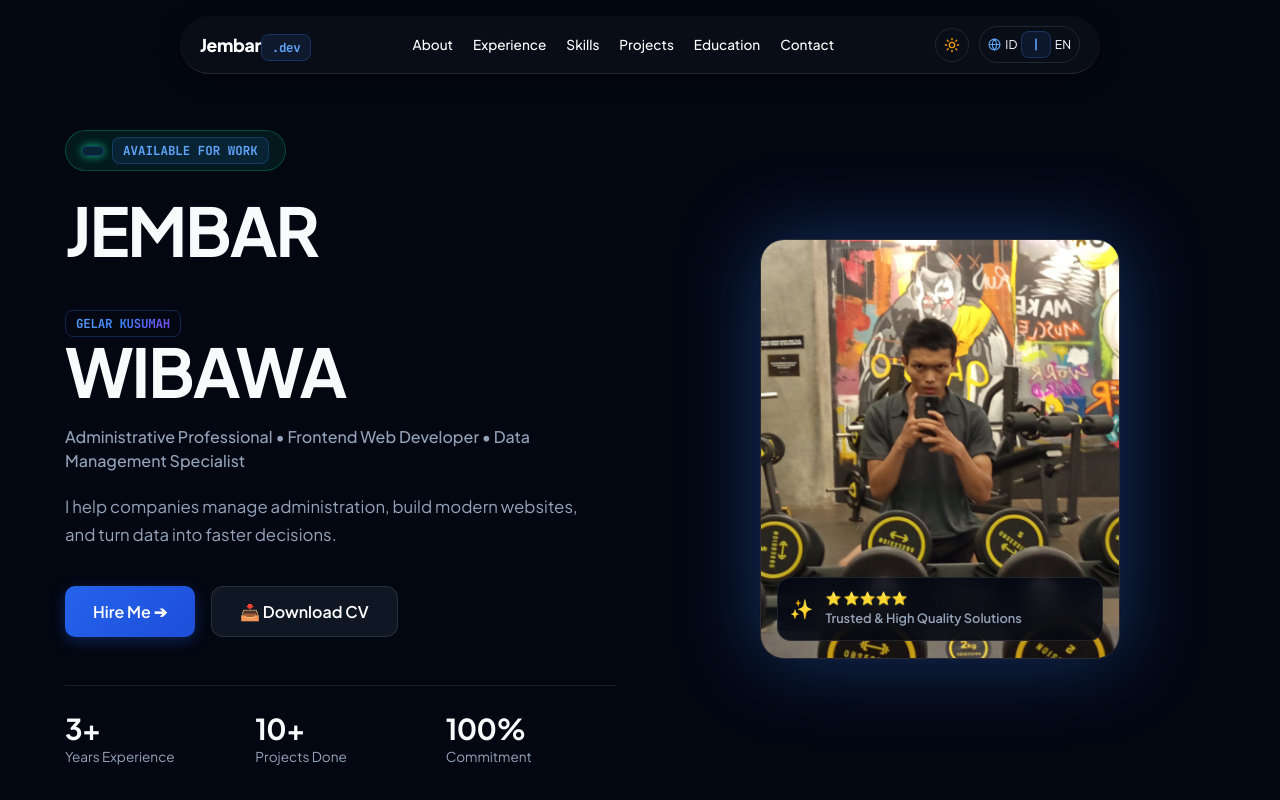
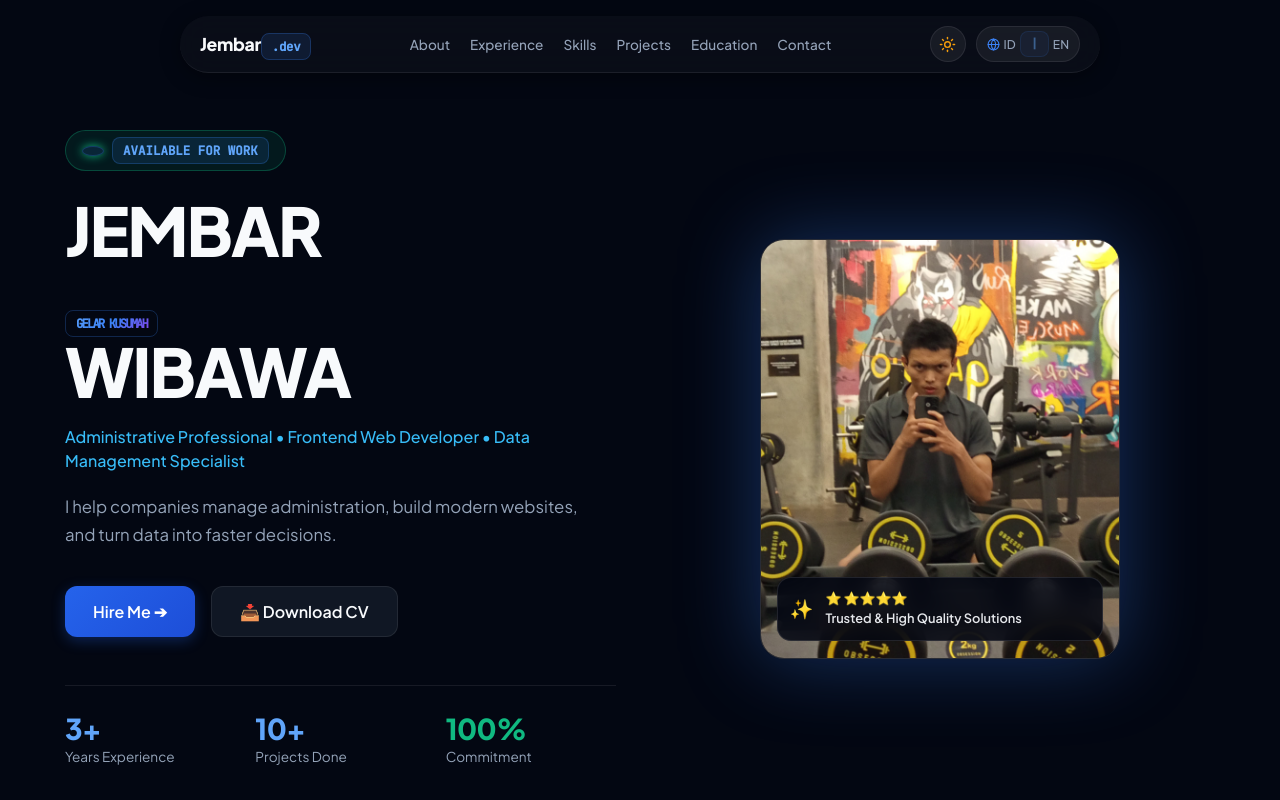
Before and after one commit to jembargelar/jembar-portfolio, a React (Vite) app: page / in a window 1280 px wide. Shown: the top 800 px of the page. Built offline with nearby package versions, Linux system fonts and the light colour scheme.

Commit message:
Fix total Navbar contrast and index CSS theme styles

```diff
--- a/src/components/Navbar.jsx
+++ b/src/components/Navbar.jsx
@@ -9,7 +9,7 @@ export default function Navbar() {
   const [isOpen, setIsOpen] = useState(false);
   const [isDarkMode, setIsDarkMode] = useState(true);
 
-  // Toggle Dark / Light Mode secara presisi ke html & body
+  // Sinkronisasi tema ke html & body
   useEffect(() => {
     const root = document.documentElement;
     const body = document.body;
@@ -99,7 +99,7 @@ export default function Navbar() {
             letterSpacing: "-0.02em"
           }}
         >
-          {personal.name.split(" ")[0]}<span style={{ color: "#3B82F6" }}>.dev</span>
+          {personal.name.split(" ")[0]}<span style={{ color: "var(--accent-blue, #3b82f6)" }}>.dev</span>
         </button>
 
         {/* Menu Desktop Horizontal */}
@@ -129,17 +129,18 @@ export default function Navbar() {
               background: "var(--btn-secondary-bg)",
               border: "1px solid var(--card-border)",
               borderRadius: "50%",
-              width: "34px",
-              height: "34px",
+              width: "36px",
+              height: "36px",
               display: "flex",
               alignItems: "center",
               justifyContent: "center",
               cursor: "pointer",
-              color: "var(--text-primary)"
+              color: "var(--text-primary)",
+              transition: "transform 0.2s ease"
             }}
             title="Toggle Dark/Light Mode"
           >
-            {isDarkMode ? <Sun size={16} color="#f59e0b" /> : <Moon size={16} color="#3b82f6" />}
+            {isDarkMode ? <Sun size={17} color="#f59e0b" /> : <Moon size={17} color="#3b82f6" />}
           </button>
 
           {/* Switcher Bahasa */}
@@ -148,30 +149,34 @@ export default function Navbar() {
             alignItems: "center",
             gap: "4px",
             backgroundColor: "var(--btn-secondary-bg)",
-            padding: "4px 8px",
+            padding: "4px 10px",
             borderRadius: "20px",
             border: "1px solid var(--card-border)"
           }}>
-            <Globe size={13} color="#60a5fa" />
+            <Globe size={13} color="var(--accent-blue, #60a5fa)" />
             <button
               onClick={() => changeLanguage('id')}
               style={{
-                background: "none", border: "none",
-                color: i18n.language === 'id' ? '#60a5fa' : 'var(--text-secondary)',
-                fontWeight: i18n.language === 'id' ? '700' : '400',
-                cursor: "pointer", fontSize: "0.75rem"
+                background: "none",
+                border: "none",
+                color: i18n.language === 'id' ? 'var(--accent-blue, #3b82f6)' : 'var(--text-secondary)',
+                fontWeight: i18n.language === 'id' ? '700' : '500',
+                cursor: "pointer",
+                fontSize: "0.75rem"
               }}
             >
               ID
             </button>
-            <span style={{ color: "var(--text-secondary)", fontSize: "0.75rem" }}>|</span>
+            <span style={{ color: "var(--text-secondary)", fontSize: "0.75rem", opacity: 0.5 }}>|</span>
             <button
               onClick={() => changeLanguage('en')}
               style={{
-                background: "none", border: "none",
-                color: i18n.language === 'en' ? '#60a5fa' : 'var(--text-secondary)',
-                fontWeight: i18n.language === 'en' ? '700' : '400',
-                cursor: "pointer", fontSize: "0.75rem"
+                background: "none",
+                border: "none",
+                color: i18n.language === 'en' ? 'var(--accent-blue, #3b82f6)' : 'var(--text-secondary)',
+                fontWeight: i18n.language === 'en' ? '700' : '500',
+                cursor: "pointer",
+                fontSize: "0.75rem"
               }}
             >
               EN
@@ -186,8 +191,8 @@ export default function Navbar() {
               background: "var(--btn-secondary-bg)",
               border: "1px solid var(--card-border)",
               borderRadius: "50%",
-              width: "34px",
-              height: "34px",
+              width: "36px",
+              height: "36px",
               alignItems: "center",
               justifyContent: "center",
               cursor: "pointer",
@@ -211,14 +216,15 @@ export default function Navbar() {
                 top: "65px",
                 right: "0",
                 width: "220px",
-                backgroundColor: "var(--dropdown-bg)",
+                backgroundColor: "var(--card-bg)",
                 backdropFilter: "blur(20px)",
+                WebkitBackdropFilter: "blur(20px)",
                 border: "1px solid var(--card-border)",
                 borderRadius: "16px",
-                padding: "16px",
+                padding: "12px",
                 display: "flex",
                 flexDirection: "column",
-                gap: "8px",
+                gap: "4px",
                 boxShadow: "0 10px 30px var(--shadow-color)",
                 zIndex: 101
               }}
@@ -233,8 +239,9 @@ export default function Navbar() {
                     textDecoration: "none",
                     fontSize: "0.9rem",
                     fontWeight: "500",
-                    padding: "8px 12px",
-                    borderRadius: "8px"
+                    padding: "10px 14px",
+                    borderRadius: "10px",
+                    transition: "background 0.2s ease"
                   }}
                 >
                   {link.name}
--- a/src/index.css
+++ b/src/index.css
@@ -1,41 +1,45 @@
-@import url('https://fonts.googleapis.com/css2?family=Plus+Jakarta+Sans:wght@300;400;500;600;700;800&family=JetBrains+Mono:wght@400;500;700&display=swap');
+@import url('https://fonts.googleapis.com/css2?family=Plus+Jakarta+Sans:wght@400;500;600;700;800&family=JetBrains+Mono:wght@400;500&display=swap');
 
 /* =========================================================
-   1. ELEGANT OBSIDIAN PALETTE (GELAP MEWAH & TIDAK NORAK)
+   1. COLOR VARIABLES (CLEAN & PROFESSIONAL)
    ========================================================= */
 
-/* --- DARK MODE (MINIMALIS FUTURISTIK) --- */
+/* --- DARK MODE (OBSIDIAN BLUE) --- */
 :root {
   --bg-color: #0b0f19;
-  --text-heading: #f8fafc;
-  --text-body: #94a3b8;
-  --card-bg: rgba(17, 24, 39, 0.75);
-  --card-border: rgba(255, 255, 255, 0.1);
-  --nav-bg: rgba(11, 15, 25, 0.9);
-  --tag-bg: rgba(59, 130, 246, 0.1);
+  --text-primary: #f8fafc;
+  --text-secondary: #94a3b8;
+  --card-bg: #111827;
+  --card-border: rgba(255, 255, 255, 0.08);
+  --nav-bg: rgba(11, 15, 25, 0.85);
+  --tag-bg: rgba(59, 130, 246, 0.12);
   --tag-text: #60a5fa;
   --tag-border: rgba(59, 130, 246, 0.25);
-  --accent-color: #3b82f6;
+  --accent-blue: #3b82f6;
   --shadow-color: rgba(0, 0, 0, 0.4);
+  --btn-secondary-bg: rgba(255, 255, 255, 0.06);
+  --btn-secondary-text: #f8fafc;
 }
 
-/* --- LIGHT MODE (CLEAN PREMIER) --- */
+/* --- LIGHT MODE (CLEAN SLATE & HIGH CONTRAST) --- */
 .light-mode, [data-theme="light"], html.light-mode, body.light-mode {
   --bg-color: #f8fafc !important;
-  --text-heading: #0f172a !important;
-  --text-body: #334155 !important;
+  --text-primary: #0f172a !important;
+  --text-secondary: #475569 !important;
   --card-bg: #ffffff !important;
   --card-border: #e2e8f0 !important;
-  --nav-bg: rgba(255, 255, 255, 0.95) !important;
-  --tag-bg: #f1f5f9 !important;
+  --nav-bg: rgba(255, 255, 255, 0.9) !important;
+  --tag-bg: #eff6ff !important;
   --tag-text: #1d4ed8 !important;
-  --tag-border: #cbd5e1 !important;
-  --accent-color: #2563eb !important;
+  --tag-border: #bfdbfe !important;
+  --accent-blue: #2563eb !important;
   --shadow-color: rgba(15, 23, 42, 0.06) !important;
+  --btn-secondary-bg: #f1f5f9 !important;
+  --btn-secondary-text: #0f172a !important;
 }
 
 /* =========================================================
-   2. GLOBAL RESET & BASE STYLES
+   2. GLOBAL RESET
    ========================================================= */
 * {
   margin: 0;
@@ -48,53 +52,30 @@
 
 html, body {
   background-color: var(--bg-color) !important;
-  color: var(--text-body) !important;
+  color: var(--text-primary) !important;
   overflow-x: hidden;
 }
 
 section, header, main, footer, div[id] {
-  background-color: transparent !important;
+  background-color: transparent;
 }
 
 /* =========================================================
-   3. TYPOGRAPHY (DIJAMIN 100% TERBACA DI KEDUA MODE)
+   3. TYPOGRAPHY & HEADINGS FIX
    ========================================================= */
-
-/* Headings Utama (Judul Besar) */
-h1, h2, h3, h4, h5, h6,
-h1 *, h2 *, h3 *, h4 *, h5 *, h6 * {
-  font-family: 'Plus Jakarta Sans', sans-serif !important;
-  font-weight: 700 !important;
+h1, h2, h3, h4, h5, h6 {
+  color: var(--text-primary);
+  font-weight: 700;
   letter-spacing: -0.02em;
-  color: var(--text-heading) !important;
-  text-shadow: none !important;
 }
 
-.light-mode h1, .light-mode h2, .light-mode h3,
-.light-mode h4, .light-mode h5, .light-mode h6,
-.light-mode h1 *, .light-mode h2 *, .light-mode h3 * {
-  color: #0f172a !important;
-}
-
-/* Paragraf & Deskripsi Teks */
-p, li, p *, li * {
-  font-family: 'Plus Jakarta Sans', sans-serif !important;
-  color: var(--text-body) !important;
-  font-size: 0.95rem;
+p, li {
+  color: var(--text-secondary);
   line-height: 1.6;
 }
 
-.light-mode p, .light-mode li, .light-mode p *, .light-mode li * {
-  color: #334155 !important;
-}
-
-/* Highlight Text */
-span.text-accent, strong, b {
-  color: var(--accent-color) !important;
-}
-
 /* =========================================================
-   4. CARDS & NAVBAR (SIMPLE, ELEGANT GLASS)
+   4. COMPONENTS (NAVBAR, CARDS, BADGES)
    ========================================================= */
 
 /* Glass Navbar */
@@ -109,49 +90,42 @@ span.text-accent, strong, b {
 /* Glass Card Container */
 .glass-card {
   background: var(--card-bg) !important;
-  backdrop-filter: blur(12px);
-  -webkit-backdrop-filter: blur(12px);
   border: 1px solid var(--card-border) !important;
-  border-radius: 16px !important;
+  border-radius: 16px;
   box-shadow: 0 4px 20px var(--shadow-color) !important;
 }
 
 .glass-card:hover {
-  border-color: var(--accent-color) !important;
-  transform: translateY(-3px);
+  border-color: var(--accent-blue) !important;
 }
 
-/* Tag / Badge Keahlian & Tech Stack */
+/* Tags / Badges */
 .glass-card span,
 div span:not(.btn-gradient span) {
   background-color: var(--tag-bg) !important;
   color: var(--tag-text) !important;
   border: 1px solid var(--tag-border) !important;
-  font-family: 'JetBrains Mono', monospace !important;
-  font-size: 0.78rem !important;
-  font-weight: 600 !important;
-  padding: 4px 10px !important;
-  border-radius: 8px !important;
+  font-family: 'JetBrains Mono', monospace;
+  font-size: 0.78rem;
+  font-weight: 600;
+  padding: 4px 10px;
+  border-radius: 8px;
 }
 
-/* =========================================================
-   5. BUTTONS & ACCENTS
-   ========================================================= */
-
+/* Primary Button (Hubungi Saya / Kirim Email) */
 .btn-gradient {
   background: linear-gradient(135deg, #2563eb 0%, #1d4ed8 100%) !important;
   color: #ffffff !important;
   border: none !important;
-  border-radius: 10px !important;
-  font-weight: 600 !important;
+  border-radius: 10px;
   box-shadow: 0 4px 14px rgba(37, 99, 235, 0.3) !important;
-}
-
-.btn-gradient:hover {
-  background: linear-gradient(135deg, #1d4ed8 0%, #1e40af 100%) !important;
-  transform: translateY(-2px);
 }
 
 .btn-gradient span, .btn-gradient svg, .btn-gradient * {
   color: #ffffff !important;
 }
+
+/* Secondary Button (Unduh CV / GitHub) */
+button:not(.btn-gradient), a:not(.btn-gradient) {
+  color: var(--text-primary);
+}
```
